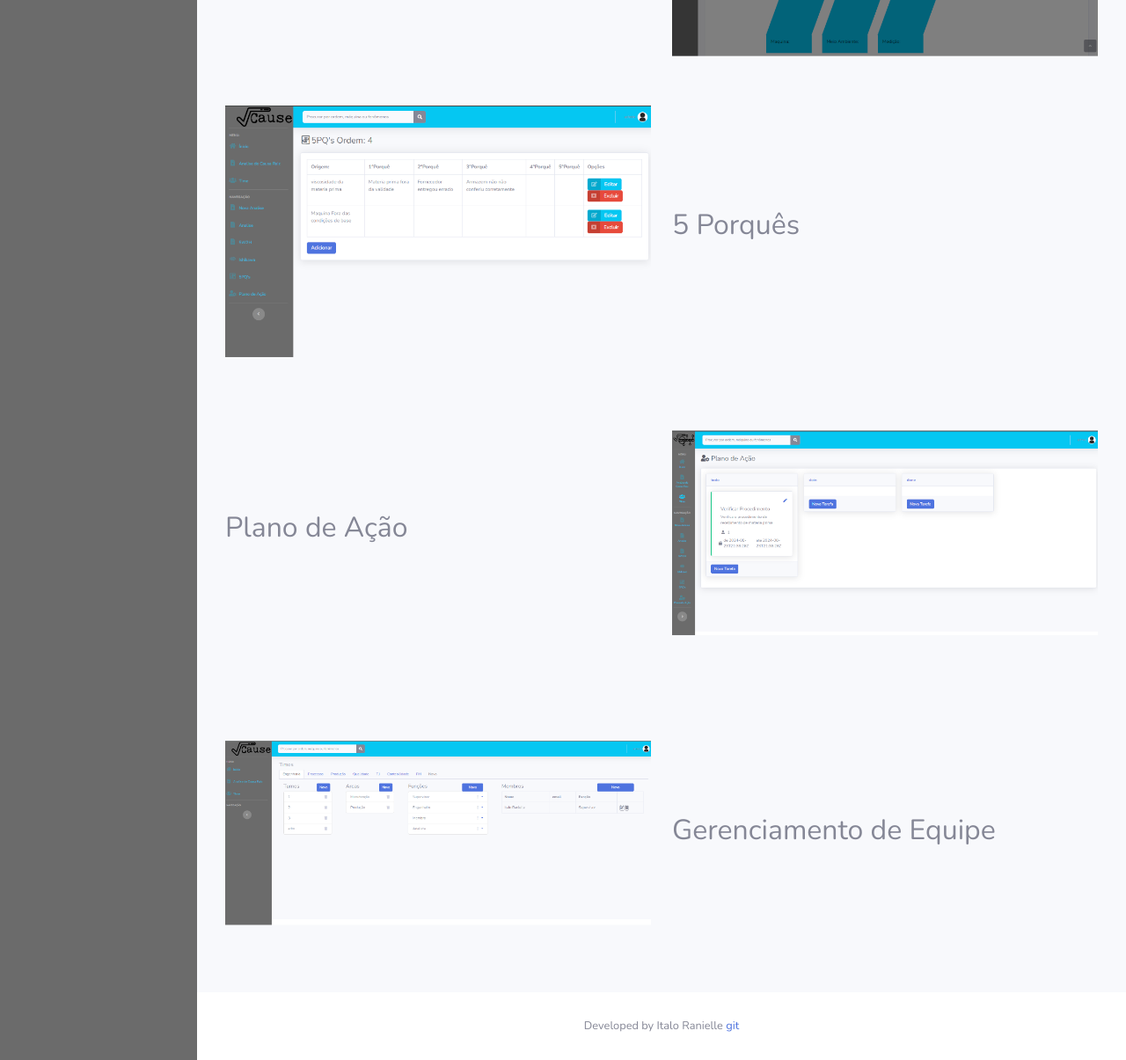
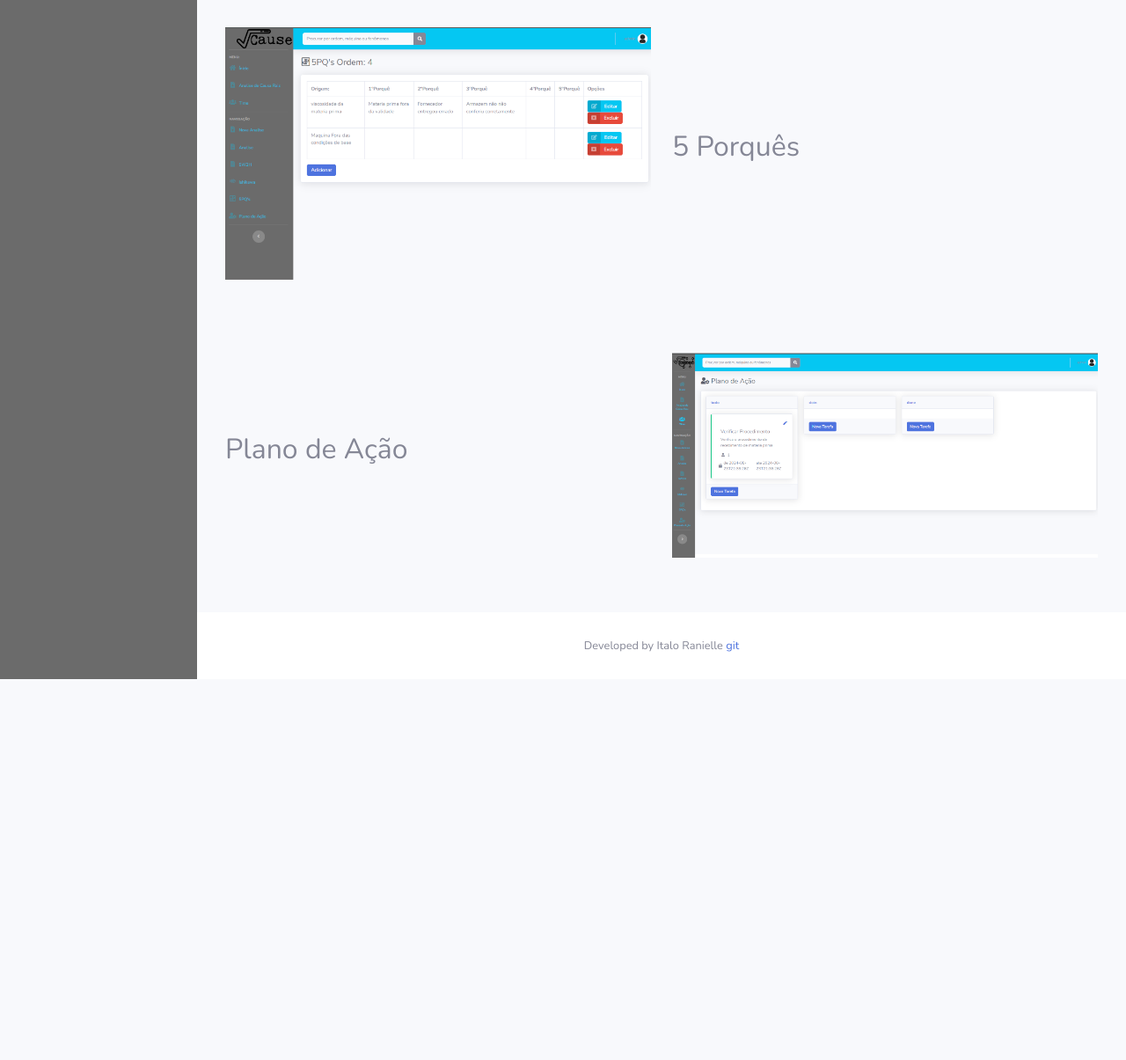
Before and after one commit to italoranielle/rootcause, a Django app: page / in a window 1280 px wide. Shown: the part 1869-3074 px from the top of the page at 88% size. After the commit the page ends 2641 px from the top, so only its background shows below. Run offline with Django 3.2, Linux system fonts and the light colour scheme; some libraries are stand-ins or nearby versions.

Commit message:
change image url

```diff
--- a/aqf/templates/home.html
+++ b/aqf/templates/home.html
@@ -13,57 +13,50 @@
                 <p class="lead mb-4">Atualmente esta página está disponível gratuitamente e sem restrições, crie uma conta e faça suas análises.</p>
                 <p class="lead mb-4">Caso queira instalar localmente em sua empresa com ou sem modificações e não possui uma equipe de desenvolvimento, entre em contato!</p>
             </div>
-            <div class="col-lg-4"><img class="img-fluid" src="{% static '/img/teamAnalises.jpg' %}"></div>
+            <div class="col-lg-4"><img class="img-fluid" src="/static/img/teamAnalises.jpg"></div>
         </div>
     </div>
 </div>
 <div class="container-fluid p-2">
     <div class="row g-0">
-        <div class="col-lg-6 order-lg-2 text-white" ><img class="img-fluid" src="{% static '/img/bg1.png' %}"></div>
+        <div class="col-lg-6 order-lg-2 text-white" ><img class="img-fluid" src="/static/img/bg1.png"></div>
         <div class="col-lg-6 order-lg-1 my-auto ">
             <h2>Seleocine o que você precisa!</h2>
             <p class="lead mb-0">Economize o tempo da sua equipe e selecione somente as ferramentas necessárias para cada análise.</p>
         </div>
     </div>
     <div class="row g-0">
-        <div class="col-lg-6 text-white"><img class="img-fluid" src="{% static '/img/bg6.png' %}"></div>
+        <div class="col-lg-6 text-white"><img class="img-fluid" src="/staticimg/bg6.png"></div>
         <div class="col-lg-6 my-auto">
             <h2>Gerenciamento de Equipe</h2>
             <p class="lead mb-0">Crie times, gerencie as funções de cada membro, crie turnos e áreas específicas da sua empresa, dando um melhor direcionamento às análises. </p>
         </div>
     </div>
     <div class="row g-0">
-        <div class="col-lg-6 text-white"><img class="img-fluid" src="{% static '/img/bg2.png' %}"></div>
+        <div class="col-lg-6 text-white"><img class="img-fluid" src="/static/img/bg2.png"></div>
         <div class="col-lg-6 my-auto">
             <h2>5W2h</h2>
             <p class="lead mb-0"></p>
         </div>
     </div>
     <div class="row g-0">
-        <div class="col-lg-6 order-lg-2 text-white"><img class="img-fluid" src="{% static '/img/bg3.png' %}"></div>
+        <div class="col-lg-6 order-lg-2 text-white"><img class="img-fluid" src="/staticimg/bg3.png"></div>
         <div class="col-lg-6 order-lg-1 my-auto ">
             <h2>Ishikawa</h2>
             <p class="lead mb-0"></p>
         </div>
     </div>
     <div class="row g-0">
-        <div class="col-lg-6 text-white" ><img class="img-fluid" src="{% static '/img/bg4.png' %}"></div>
+        <div class="col-lg-6 text-white" ><img class="img-fluid" src="/static/img/bg4.png"></div>
         <div class="col-lg-6 my-auto ">
             <h2>5 Porquês</h2>
             <p class="lead mb-0"></p>
         </div>
     </div>
     <div class="row g-0">
-        <div class="col-lg-6 order-lg-2 text-white" ><img class="img-fluid" src="{% static '/img/bg5.png' %}"></div>
+        <div class="col-lg-6 order-lg-2 text-white" ><img class="img-fluid" src="/static/img/bg5.png"></div>
         <div class="col-lg-6 order-lg-1 my-auto ">
             <h2>Plano de Ação</h2>
-            <p class="lead mb-0"></p>
-        </div>
-    </div>
-    <div class="row g-0">
-        <div class="col-lg-6 text-white"><img class="img-fluid" src="{% static '/img/bg6.png' %}"></div>
-        <div class="col-lg-6 my-auto">
-            <h2>Gerenciamento de Equipe</h2>
             <p class="lead mb-0"></p>
         </div>
     </div>
```
